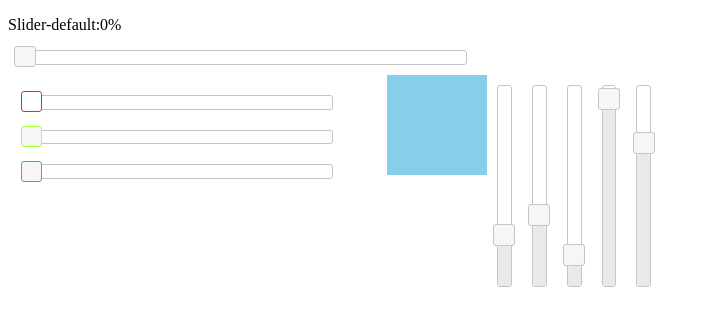
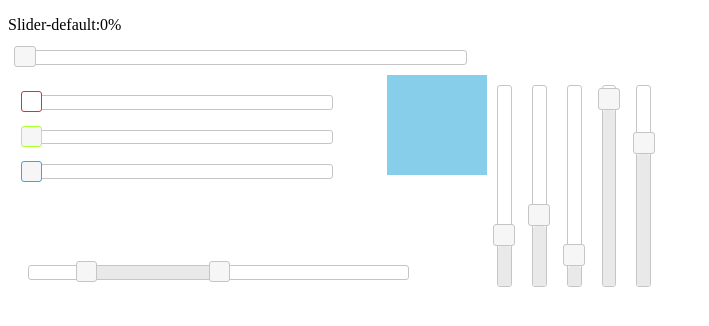
Before and after one commit to jufengliushao/jQueryUI-JSRealiztion, a plain HTML site: page Slider.html in a window 1280 px wide. Shown: the whole page, without its empty margins (0-709 px from the left). Drawn offline with Linux system fonts and the light colour scheme.

Commit message:
add range slider

```diff
--- a/Slider.html
+++ b/Slider.html
@@ -29,5 +29,7 @@
         <span>88</span>
         <span>66</span>
     </div>
+
+    <div id="range-slider"></div>
 </body>
 </html>
--- a/css/Slider.css
+++ b/css/Slider.css
@@ -63,3 +63,11 @@
     height: 20px;
     margin: 0px;
 }
+
+#range-slider{
+    float: none;
+    position: relative;
+    width: 30%;
+    margin-top: 200px;
+    margin-left: 20px;
+}
--- a/js/Slider.js
+++ b/js/Slider.js
@@ -21,6 +21,11 @@ $(document).ready(function () {
             max: 100,
             range: "min"
         });
+    });
+    $("#range-slider").slider({
+        range: true,
+        values: [30, 100],
+        max: 200
     });
 });
 
```
